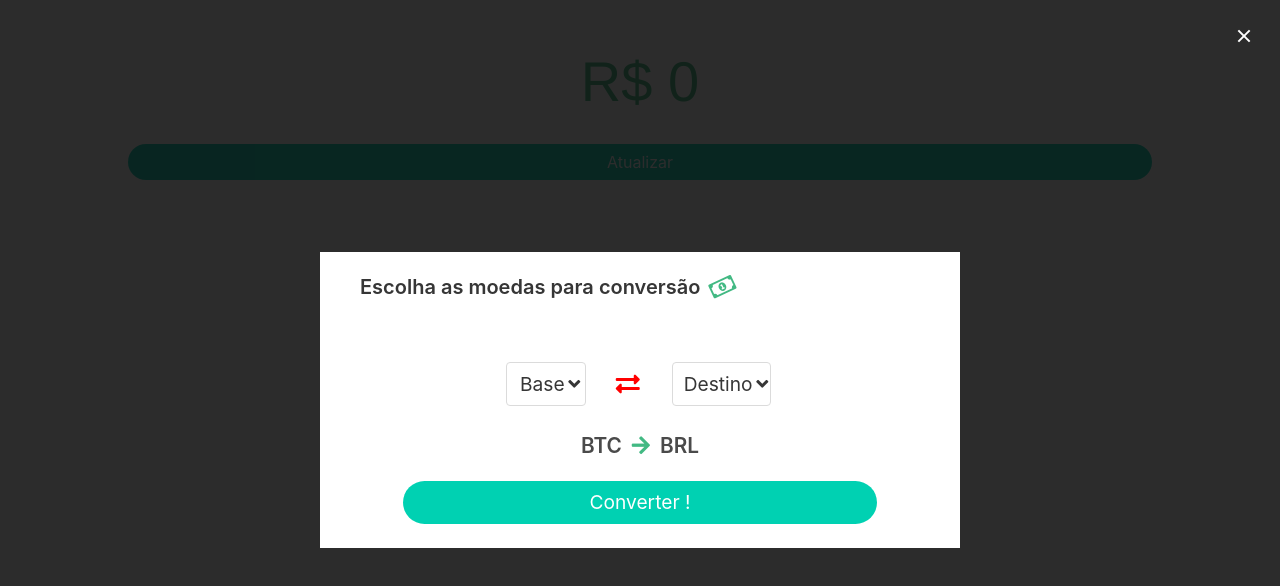
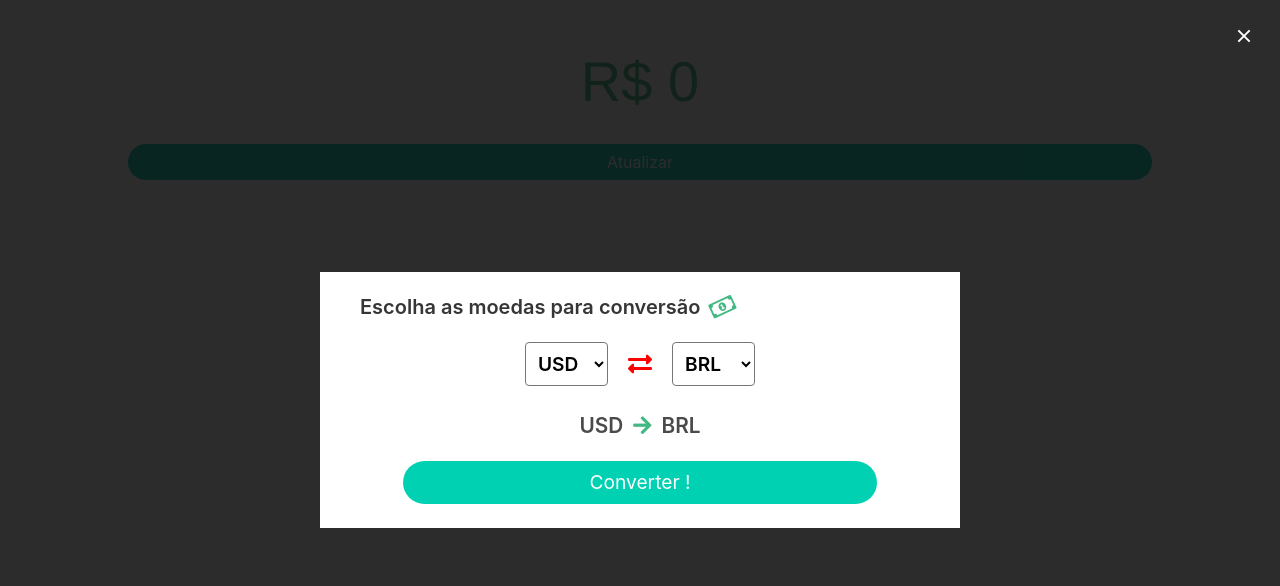
Before and after one commit to teckthor/cashapp, a Vue app: page / in a window 1280 px wide. Shown: the top 586 px of the page. Built offline with nearby package versions, Linux system fonts and the light colour scheme.

Commit message:
Adding new select list

```diff
--- a/src/components/Modal.vue
+++ b/src/components/Modal.vue
@@ -16,45 +16,39 @@
           </div>
 
           <div class="content">
-            <div class="dropdown">
-              <div class="dropdown-trigger">
-                <button class="button" aria-haspopup="true" aria-controls="dropdown-menu">
-                  <span>Base</span>
-                  <span class="icon is-small">
-                    <i class="fas fa-angle-down" aria-hidden="true"></i>
-                  </span>
-                </button>
-              </div>
-              <div class="dropdown-menu" id="dropdown-menu" role="menu">
-                <div class="dropdown-content">
-                  <a href="#" class="dropdown-item" v-for="item in items" :key="item.id">{{ item }}</a>
-                </div>
-              </div>
-            </div>
+            <!-- Base coin -->
+            <select class="select" v-model="base">
+              <option
+                v-for="item in items"
+                :key="item.id">
+                {{item}}
+              </option>
+            </select>
+
             <i id="arrows" class="fas fa-exchange-alt"></i>
-            <div class="dropdown">
-              <div class="dropdown-trigger">
-                <button class="button" aria-haspopup="true" aria-controls="dropdown-menu">
-                  <span>Destino</span>
-                  <span class="icon is-small">
-                    <i class="fas fa-angle-down" aria-hidden="true"></i>
-                  </span>
-                </button>
-              </div>
-              <div class="dropdown-menu" id="dropdown-menu" role="menu">
-                <div class="dropdown-content">
-                  <a href="#" class="dropdown-item" v-for="item in items" :key="item.id">{{ item }}</a>
-                </div>
-              </div>
-            </div>
-          </div>
-          <div class="coinsSelect">
-            <p>BTC</p>
-            <i class="fas fa-arrow-right"></i>
-            <p>BRL</p>
+
+            <!-- Destiny coin -->
+            <select class="select" v-model="destiny">
+              <option
+                v-for="item in items"
+                :key="item.id">
+                {{item}}
+              </option>
+            </select>
           </div>
 
-          <input type="button" value="Converter !" class="button is-primary is-rounded" />
+          <div class="coinsSelect">
+            <p>{{ base }}</p>
+            <i class="fas fa-arrow-right"></i>
+            <p>{{ destiny }}</p>
+          </div>
+
+          <input
+            type="button"
+            value="Converter !"
+            class="button is-primary is-rounded"
+            @click="getCoin"
+          />
         </div>
       </div>
     </div>
@@ -66,6 +60,9 @@
 export default {
   data() {
     return {
+      // Default USD - BRL (Dollar to Real)
+      base: "USD",
+      destiny: "BRL",
       items: ["USD", "BRL", "EUR", "BTC", "XMR"]
     };
   },
@@ -73,6 +70,10 @@ export default {
     closeModal() {
       let change = document.getElementById("modal");
       change.classList.remove("is-active");
+    },
+    getCoin() {
+      // Add call for api
+      console.log(this.base, this.destiny)
     }
   }
 };
@@ -91,7 +92,8 @@ export default {
 .content #arrows {
   color: red;
   font-size: 1.5em;
-  margin-top: 40px;
+  margin-left: 20px;
+  margin-right: 20px;
   animation-duration: 0.3s;
   animation-name: rotate50;
 }
@@ -110,16 +112,17 @@ export default {
   margin-right: 10px;
   margin-top: 3px;
   color: #42b983;
-  animation-duration: .3s;
+  animation-duration: 0.3s;
   animation-name: rotate100;
 }
-.dropdown {
-  margin: 20px;
-  margin-bottom: 0px;
+.select {
+  font-size: 1.2em;
+  border-radius: 4px;
+  background-color: white;
+  padding: 8px;
+  font-weight: 600;
 }
-.dropdown-content {
-  width: 100px;
-}
+
 .card-content .button {
   margin-top: 20px !important;
   display: flex;
@@ -134,7 +137,6 @@ export default {
   100% {
     transform: rotate(-180deg);
   }
-
 }
 @keyframes rotate100 {
   0% {
```
